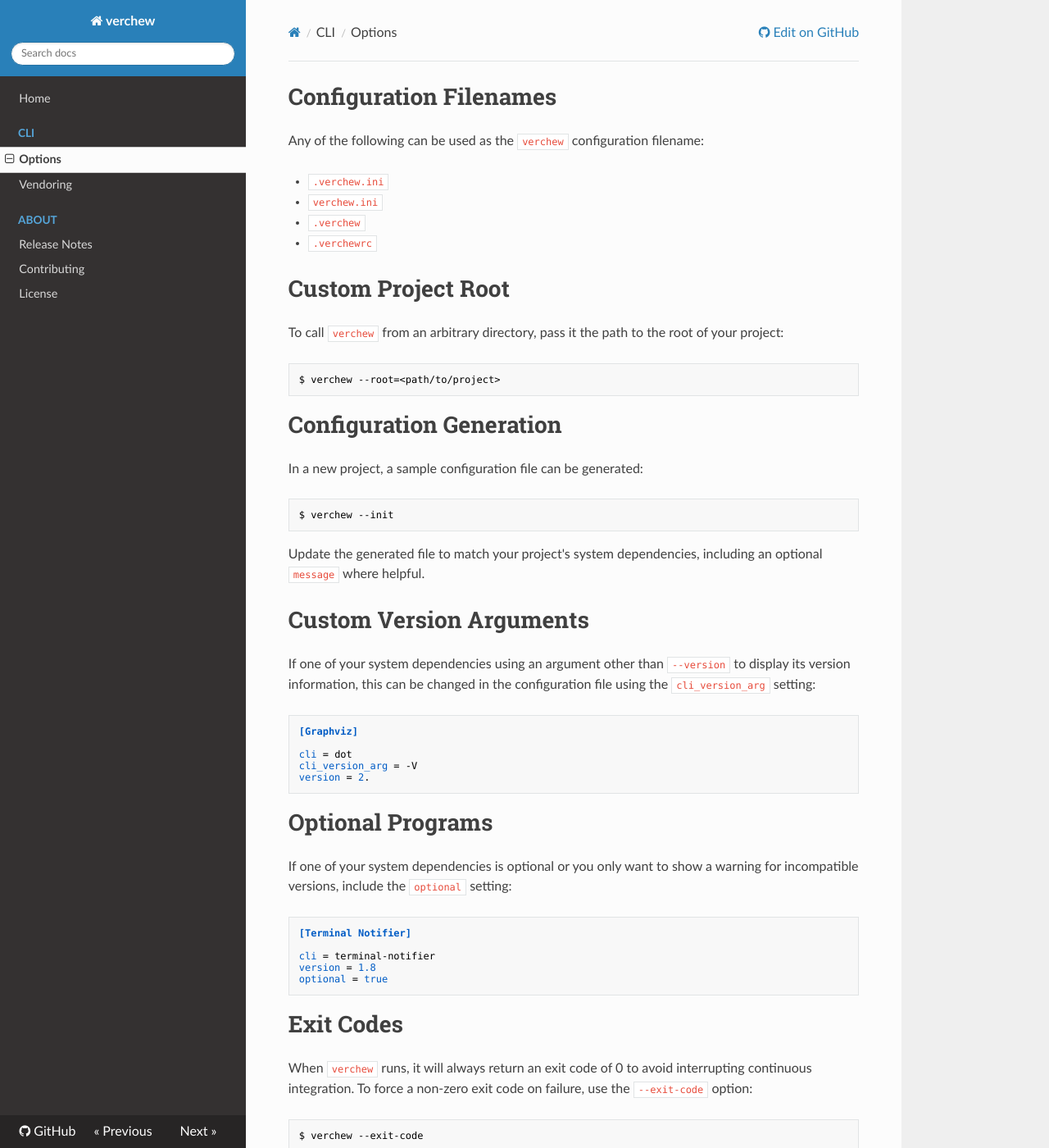
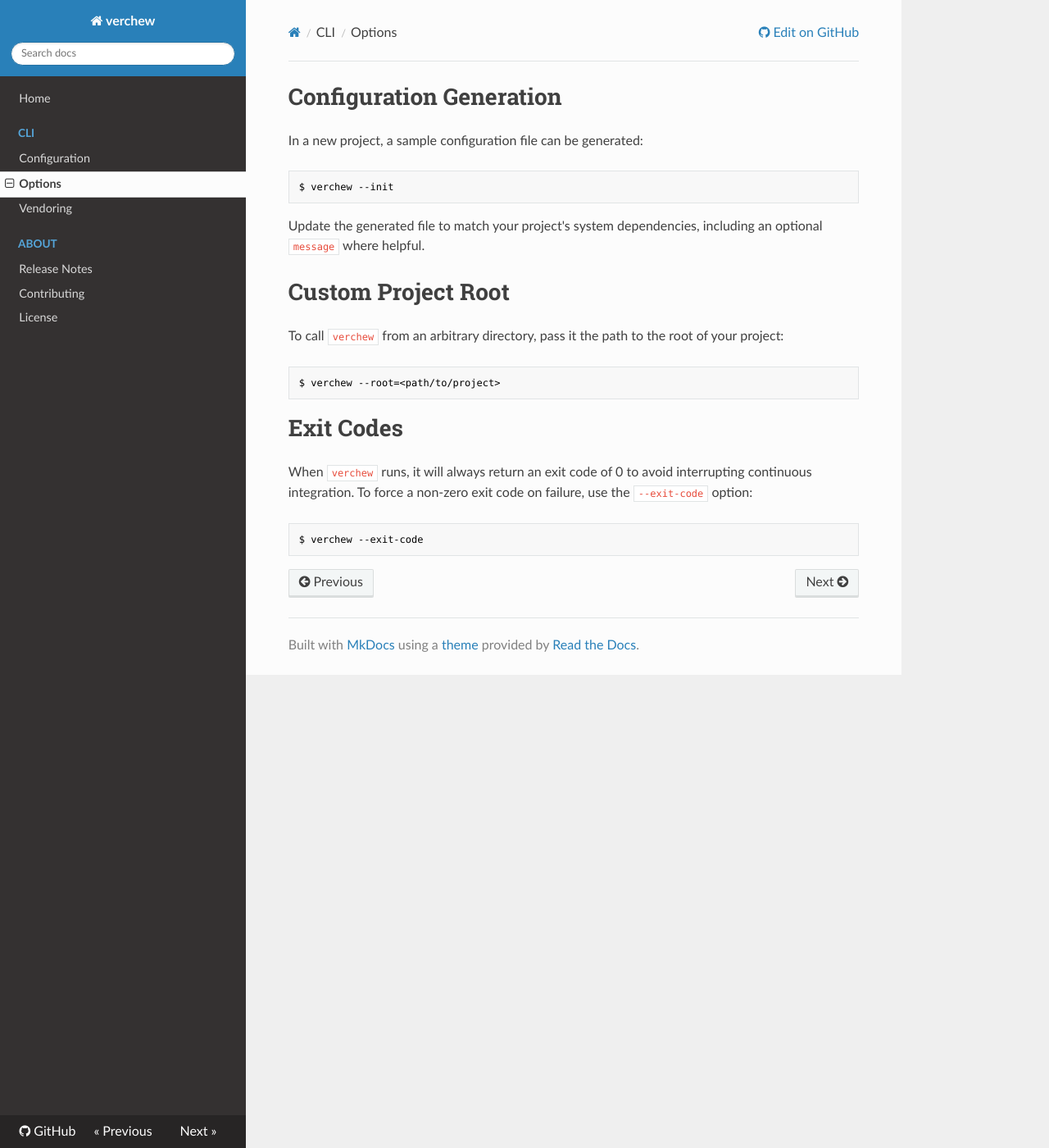
Before and after one commit to jacebrowning/verchew, an MkDocs documentation site: the page built from docs/cli/options.md, in a window 1280 px wide and 1400 px high. Shown: the whole window at 82% size. Built offline with MkDocs 1.6.1, drawn with Linux system fonts in a browser that asks for light colours; nearby versions of some CDN libraries; old or Windows-style settings are respelled for this version of MkDocs.

````diff
--- a/docs/cli/options.md
+++ b/docs/cli/options.md
@@ -1,20 +1,3 @@
-# Configuration Filenames
-
-Any of the following can be used as the `verchew` configuration filename:
-
-* `.verchew.ini`
-* `verchew.ini`
-* `.verchew`
-* `.verchewrc`
-
-# Custom Project Root
-
-To call `verchew` from an arbitrary directory, pass it the path to the root of your project:
-
-```sh
-$ verchew --root=<path/to/project>
-```
-
 # Configuration Generation
 
 In a new project, a sample configuration file can be generated:
@@ -25,28 +8,12 @@
 
 Update the generated file to match your project's system dependencies, including an optional `message` where helpful.
 
-# Custom Version Arguments
+# Custom Project Root
 
-If one of your system dependencies using an argument other than `--version` to display its version information, this can be changed in the configuration file using the `cli_version_arg` setting:
+To call `verchew` from an arbitrary directory, pass it the path to the root of your project:
 
-```ini
-[Graphviz]
-
-cli = dot
-cli_version_arg = -V
-version = 2.
-```
-
-# Optional Programs
-
-If one of your system dependencies is optional or you only want to show a warning for incompatible versions, include the `optional` setting:
-
-```ini
-[Terminal Notifier]
-
-cli = terminal-notifier
-version = 1.8
-optional = true
+```sh
+$ verchew --root=<path/to/project>
 ```
 
 # Exit Codes
--- a/mkdocs.yml
+++ b/mkdocs.yml
@@ -8,6 +8,7 @@
 pages:
 - Home: index.md
 - CLI:
+  - Configuration: cli/configuration.md
   - Options: cli/options.md
   - Vendoring: cli/vendoring.md
 - About:
````
Also changed, not shown: CHANGELOG.md (+4 -0 lines), README.md (+4 -3 lines), docs/cli/configuration.md (added, +55 -0 lines), 4 other files.
